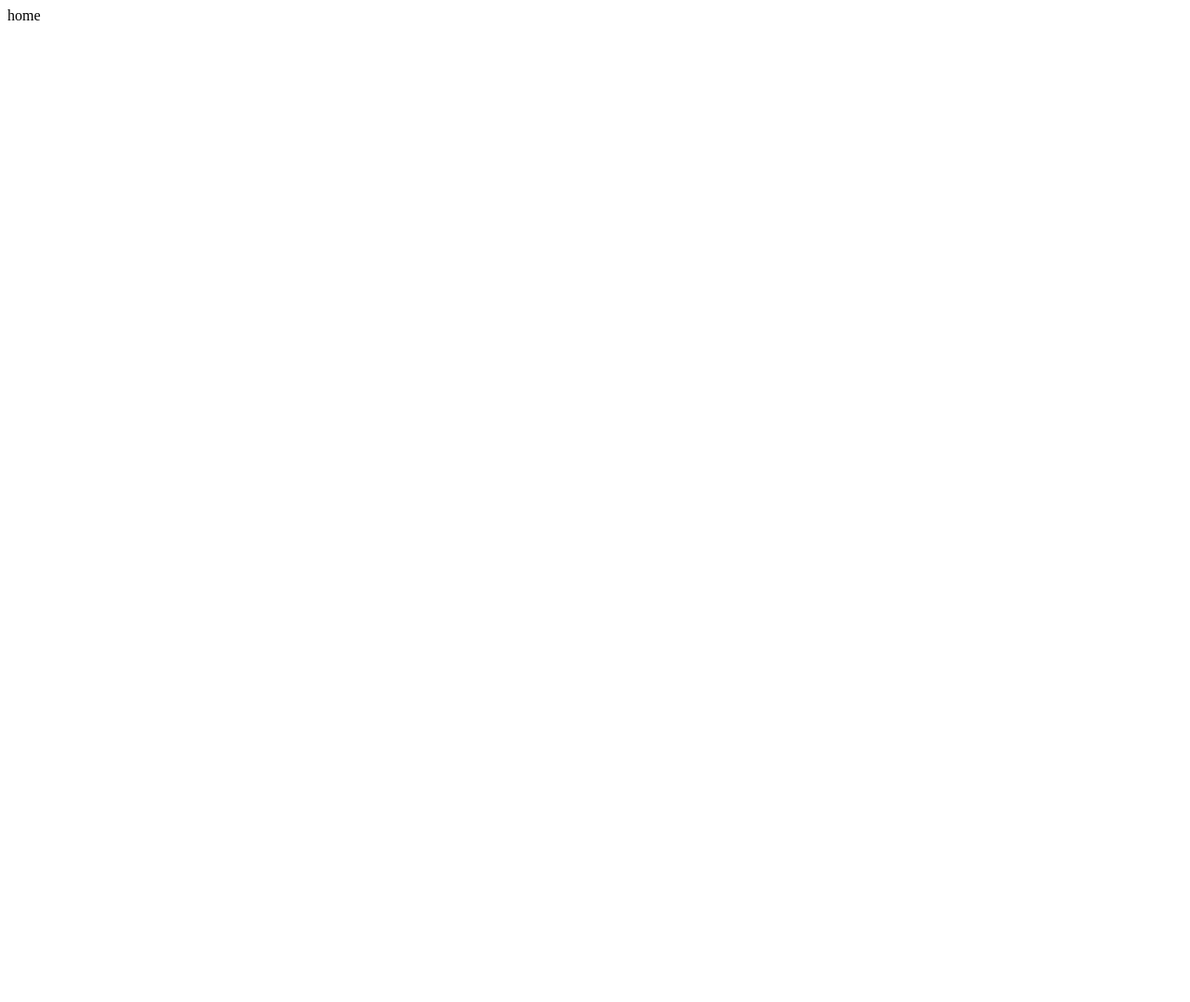
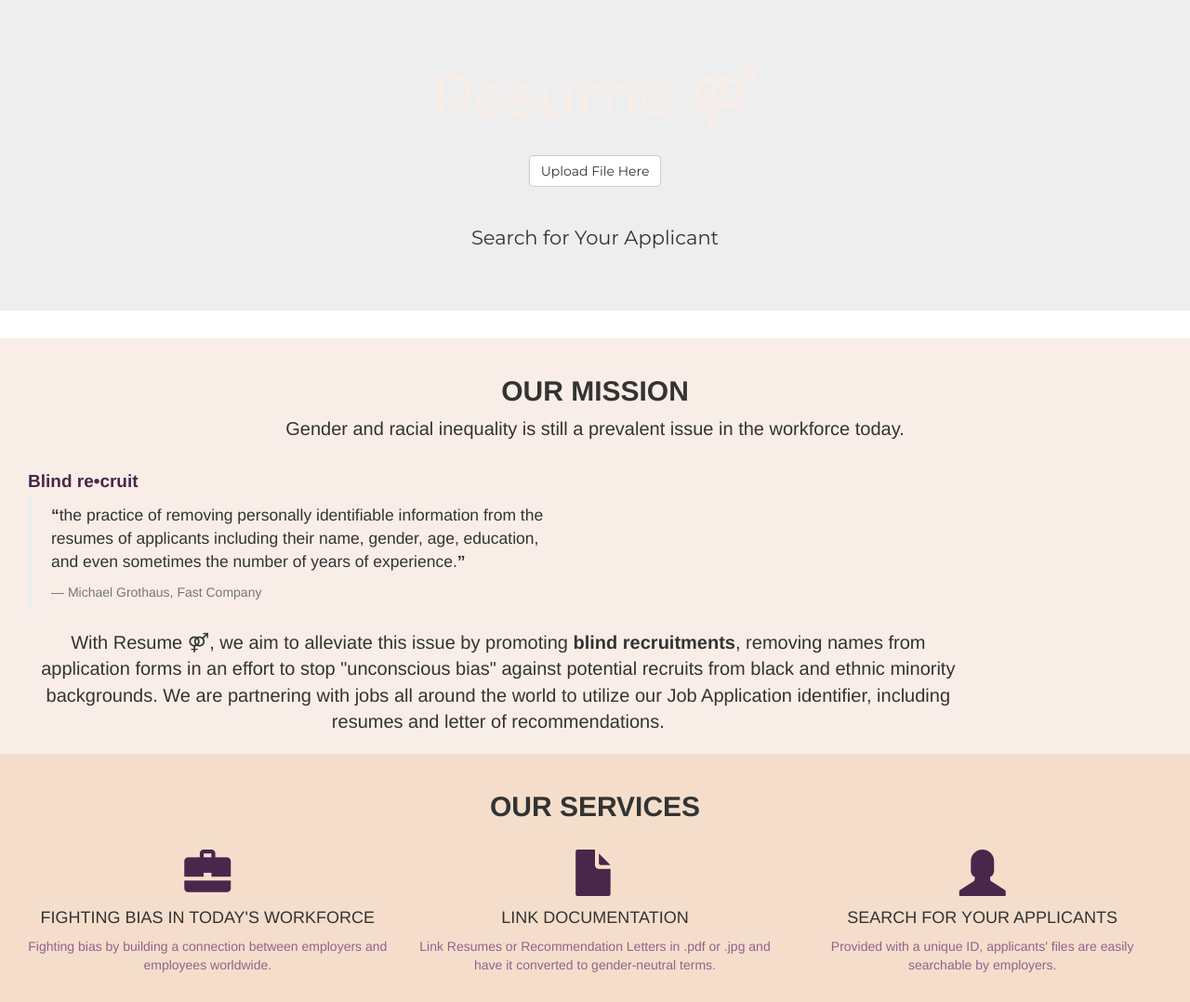
Before and after one commit to nancycao/blind-recruit, a Flask app: page / in a window 1280 px wide. Before the commit the page is almost empty. Shown: the whole page at 93% size. Before the commit the page ends 22 px from the top, so only its background shows below. Run offline with Flask 2, Linux system fonts and the light colour scheme; some libraries are stand-ins or nearby versions.

Commit message:
cahnged html and app

```diff
--- a/app.py
+++ b/app.py
@@ -1,9 +1,20 @@
-from flask import Flask #Imports the Flask class from the flask package that we installed
-app = Flask(__name__) #Creates an instance of this class
+import os
+from flask import Flask, request, redirect, url_for, render_template
+from werkzeug.utils import secure_filename
+
+UPLOAD_FOLDER = '/uploads'
+ALLOWED_EXTENSIONS = set(['pdf', 'png', 'jpg', 'jpeg'])
+
+app = Flask(__name__)
+app.config['UPLOAD_FOLDER'] = UPLOAD_FOLDER
+
+def allowed_file(filename):
+    return '.' in filename and \
+           filename.rsplit('.', 1)[1].lower() in ALLOWED_EXTENSIONS
 
 @app.route("/") #Makes index show up when the root folder ("/") of the server is accessed by a user
 def index():
-    return "home"
+    return render_template("main.html")
 
 if __name__ == "__main__": #Ensures that the app will only start if this file is not being imported from somewhere else but rather being accessed directly
     app.run()
--- a/templates/main.html
+++ b/templates/main.html
@@ -41,7 +41,7 @@
 <div id="first" class="container-fluid">
   <h2><b><center>OUR MISSION</center></b></h2>
   <div id="mission"><center>
-  Gender inequality is still a prevalent issue in the workforce today. <br><br>
+  Gender and racial inequality is still a prevalent issue in the workforce today. <br><br>
   </center></div>
 
   <div class="col-sm-6 col-centered">
@@ -84,8 +84,8 @@
     </div>
     <div class="col-sm-4">
       <span class="glyphicon glyphicon-file logo-small"></span>
-      <h4>UPLOAD DOCUMENTATION</h4>
-      <p><font color = "#94618E">Upload your Resume or Recommendation Letter in .pdf or .jpg and have it converted to gender-neutral terms.</font></p>
+      <h4>LINK DOCUMENTATION</h4>
+      <p><font color = "#94618E">Link Resumes or Recommendation Letters in .pdf or .jpg and have it converted to gender-neutral terms.</font></p>
     </div>
     <div class="col-sm-4">
       <span class="glyphicon glyphicon-user logo-small"></span>
```
Also changed, not shown: 1 other file.
